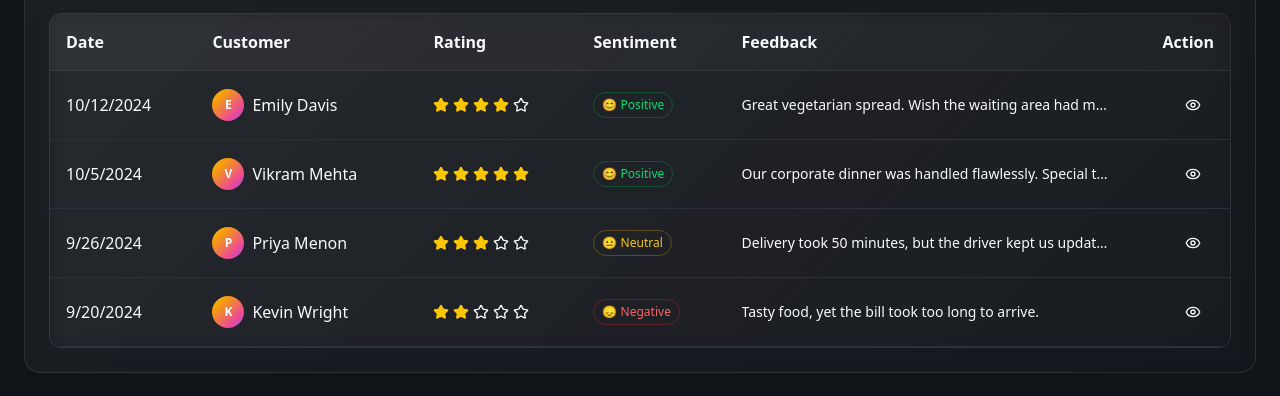
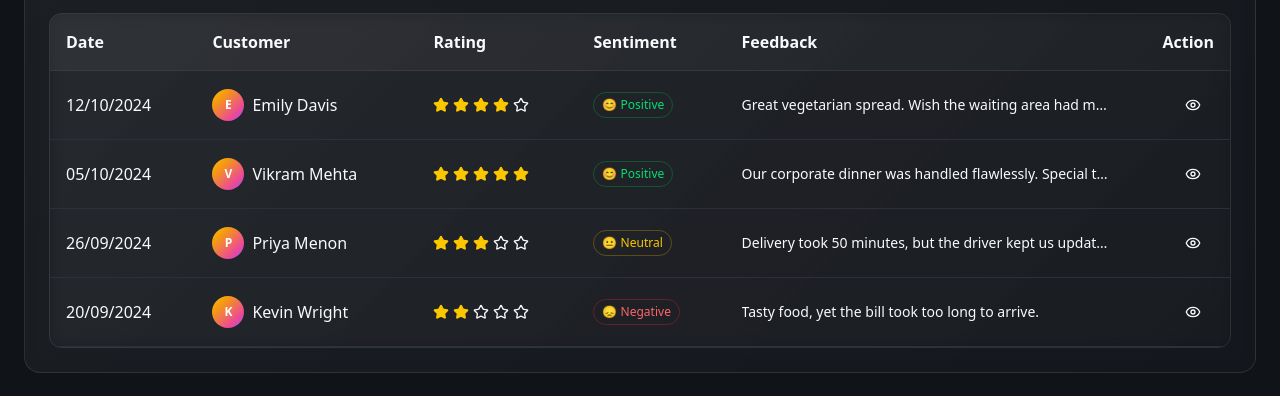
Before and after one commit to KritarthChavda/Retenly, a Next.js app: page /demo/analytics-dashboard in a window 1280 px wide. Shown: the part 1382-1778 px from the top of the page. Built offline with nearby package versions, Linux system fonts and the light colour scheme.

Commit message:
WIP: pushing current progress to dev branch

```diff
--- a/scripts/prime-top-feedback.ts
+++ b/scripts/prime-top-feedback.ts
@@ -1,6 +1,6 @@
 import "dotenv/config"
-import { prisma } from "../src/lib/prisma.ts"
-import { regenerateTopFeedbackForRestaurant } from "../src/lib/ai/topFeedback.ts"
+import { prisma } from "../src/lib/prisma"
+import { regenerateTopFeedbackForRestaurant } from "../src/lib/ai/topFeedback"
 
 async function main() {
   const restaurants = await prisma.restaurant.findMany({
--- a/src/app/api/restaurant/dashboard/route.ts
+++ b/src/app/api/restaurant/dashboard/route.ts
@@ -120,9 +120,9 @@ export async function GET(request: NextRequest) {
 // keep your existing buildKpis or define it if missing
 function buildKpis() {
   return {
-    totalFeedback: { change: 0, changeLabel: 'vs prev' },
-    averageRating: { change: 0, changeLabel: 'vs prev' },
-    positiveFeedback: { change: 0, changeLabel: 'vs prev' },
-    repeatFeedbackRate: { change: 0, changeLabel: 'vs prev' }
+    totalFeedback: { change: 0, changeLabel: 'vs last month' },
+    averageRating: { change: 0, changeLabel: 'vs last month' },
+    positiveFeedback: { change: 0, changeLabel: 'vs last month' },
+    repeatFeedbackRate: { change: 0, changeLabel: 'vs last month' }
   }
 }
--- a/src/app/dashboard/layout.tsx
+++ b/src/app/dashboard/layout.tsx
@@ -112,7 +112,7 @@ export default function DashboardLayout({
           date: f.createdAt,
           customerName: f.name || 'Anonymous',
           phone: f.phoneNumber || 'N/A',
-          feedback: f.text || 'No text feedback',
+          feedback: f.feedback || 'No text feedback',
           rating: f.rating || 3,
           sentiment: (f.sentiment || 'neutral').toLowerCase(),
           tags: []
--- a/src/components/FeedbackForm.tsx
+++ b/src/components/FeedbackForm.tsx
@@ -18,6 +18,7 @@ interface FeedbackFormProps {
   tagline?: string
   coverImage?: string
   logoImage?: string
+  isDefault?: boolean
 }
 
 export interface FeedbackData {
@@ -53,6 +54,7 @@ export default function FeedbackForm({
   tagline = "Spill the beans — we're all ears! 🍽️",
   coverImage = restaurantCover.src,
   logoImage = restaurantLogo.src,
+  isDefault = false
 }: FeedbackFormProps) {
   const [formData, setFormData] = useState<FeedbackData>({
     name: '',
@@ -288,6 +290,7 @@ export default function FeedbackForm({
         <div className="text-center py-8 text-sm text-slate-400">
           Powered by{" "}
           <span className="font-semibold bg-gradient-to-r from-yellow-400 to-pink-500 bg-clip-text text-transparent">Retenly</span>
+          {isDefault && (
           <div className="mt-2">
             <Link
               href="/demo/analytics-dashboard"
@@ -296,6 +299,7 @@ export default function FeedbackForm({
               Peek at our analytics dashboard
             </Link>
           </div>
+          )}
         </div>
       </div>
     </div>
--- a/src/components/dashboard/RecentFeedbackTable.tsx
+++ b/src/components/dashboard/RecentFeedbackTable.tsx
@@ -1,10 +1,11 @@
 'use client'
 
-import { useState } from 'react'
+import { useMemo, useState } from 'react'
 import { Search, Star, Eye, ChevronLeft, ChevronRight } from 'lucide-react'
 import { Button } from '@/components/ui/button'
 import { Input } from '@/components/ui/input'
 import { Badge } from '@/components/ui/badge'
+import { date } from 'zod/v4'
 
 interface FeedbackItem {
   id: string;
@@ -38,6 +39,14 @@ export function RecentFeedbackTable({ data }: RecentFeedbackTableProps) {
   const totalPages = Math.ceil(filteredData.length / itemsPerPage);
   const startIndex = (currentPage - 1) * itemsPerPage;
   const paginatedData = filteredData.slice(startIndex, startIndex + itemsPerPage);
+  const dateFormatter = useMemo(() =>
+    new Intl.DateTimeFormat('en-GB', {
+      year: 'numeric',
+      month: '2-digit',
+      day: '2-digit',
+      timeZone: 'UTC',
+    }),
+    []);
 
   const getSentimentBadge = (sentiment: string) => {
     const baseClasses = "inline-flex items-center gap-1 px-2 py-1 rounded-full text-xs font-medium";
@@ -69,11 +78,10 @@ export function RecentFeedbackTable({ data }: RecentFeedbackTableProps) {
       {[...Array(5)].map((_, i) => (
         <Star
           key={i}
-          className={`w-4 h-4 ${
-            i < rating
-              ? "text-yellow-400 fill-yellow-400"
-              : "text-muted-foreground/30"
-          }`}
+          className={`w-4 h-4 ${i < rating
+            ? "text-yellow-400 fill-yellow-400"
+            : "text-muted-foreground/30"
+            }`}
         />
       ))}
     </div>
@@ -120,7 +128,7 @@ export function RecentFeedbackTable({ data }: RecentFeedbackTableProps) {
                   className="border-b border-glass/50 hover:bg-gradient-card/50 transition-colors"
                 >
                   <td className="p-4 text-muted-foreground">
-                    {new Date(item.date).toLocaleDateString()}
+                    {dateFormatter.format(new Date(item.date))}
                   </td>
                   <td className="p-4">
                     <div className="flex items-center gap-2">
--- a/src/components/demo/DefaultFeedbackExperience.tsx
+++ b/src/components/demo/DefaultFeedbackExperience.tsx
@@ -61,6 +61,7 @@ export function DefaultFeedbackExperience({
           isSubmitting={isSubmitting}
           restaurantName={restaurantName}
           tagline="Spill the beans — we're all ears! 🍽️"
+          isDefault = {true}
         />
       )}
     </div>
```
